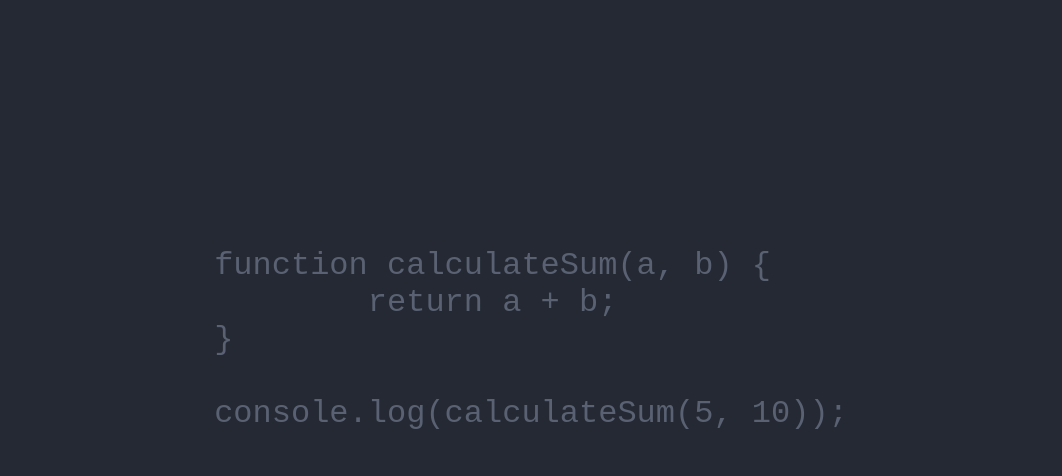
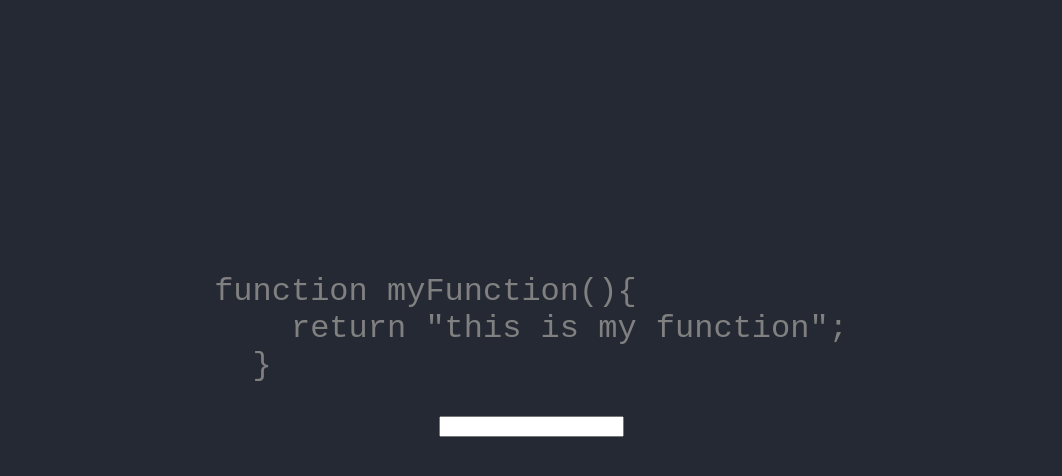
Before and after one commit to PShivers/code-fingers, a Gatsby site: page / in a window 1280 px wide. Shown: the part 94-570 px from the top of the page, without its empty margins (109-1171 px from the left). Built offline with nearby package versions, Linux system fonts and the light colour scheme; Gatsby itself is replaced by a stand-in of ours.

Commit message:
very basic functionality implemented

```diff
--- a/src/pages/index.js
+++ b/src/pages/index.js
@@ -1,23 +1,91 @@
-// Step 1: Import React
-import * as React from "react";
+import React, { useState } from "react";
 import Layout from "../components/layout";
 import Seo from "../components/seo";
 import { code } from "../styles/index.module.css";
 
 const IndexPage = () => {
+	const codeString = `function myFunction(){
+    return "this is my function";
+  }`;
+
+	const [codeArr, setCodeArr] = useState(
+		getArrayOfObjectsFromString(codeString)
+	);
+	const [userInput, setUserInput] = useState("");
+
+	function getArrayOfObjectsFromString(str) {
+		return [...str].map((letter) => ({
+			value: letter,
+			correct: null,
+		}));
+	}
+
+	const handleChange = (e) => {
+		const newUserInput = e.target.value;
+		setUserInput(newUserInput);
+
+		const updatedCodeArr = [];
+		for (let index = 0; index < codeArr.length; index++) {
+			const isTyped = index < newUserInput.length;
+			const letter = codeArr[index];
+			if (isTyped) {
+				const isCorrect = letter.value === newUserInput[index];
+				updatedCodeArr.push({
+					...letter,
+					correct: isCorrect,
+				});
+			} else {
+				updatedCodeArr.push({
+					...letter,
+					correct: null,
+				});
+			}
+		}
+
+		setCodeArr(updatedCodeArr);
+	};
+
 	return (
 		<Layout>
 			<pre className={code}>
 				<code>
-					{`
-function calculateSum(a, b) {
-	return a + b;
-}
-
-console.log(calculateSum(5, 10));
-          `}
+					{codeArr.map((letter, index) => (
+						<span
+							key={index}
+							className={`code-letter ${
+								letter.correct !== null
+									? letter.correct
+										? "correct"
+										: "incorrect"
+									: "untyped"
+							}`}
+							style={{
+								color:
+									letter.correct !== null
+										? letter.correct
+											? "#f6f0e9"
+											: "#ec4c56"
+										: "gray",
+							}}
+						>
+							{letter.value}
+						</span>
+					))}
 				</code>
 			</pre>
+			<div
+				id="caret"
+				className="default hidden"
+				style={{
+					fontSize: "1.5rem",
+					animationName: "caretFlashSmooth",
+					opacity: 1,
+					display: "block",
+					top: "3.6px",
+					left: "5px",
+				}}
+			></div>
+			<input onChange={handleChange} value={userInput} />
 		</Layout>
 	);
 };
--- a/src/styles/index.module.css
+++ b/src/styles/index.module.css
@@ -6,3 +6,25 @@
   color: #596172;
   font-size: 2rem;
 }
+
+#caret {
+  position: absolute;
+  top: 0;
+  left: 0;
+  height: 1.2rem;
+  width: 2px;
+  background-color: #f6f0e9;
+  animation: caretFlash 0.8s infinite;
+}
+
+@keyframes caretFlash {
+  0% {
+    opacity: 1;
+  }
+  50% {
+    opacity: 0;
+  }
+  100% {
+    opacity: 1;
+  }
+}
--- a/src/styles/layout.module.css
+++ b/src/styles/layout.module.css
@@ -9,6 +9,7 @@ main {
   display: flex;
   justify-content: center;
   align-items: center;
+  flex-direction: column;;
 
 }
 
```
